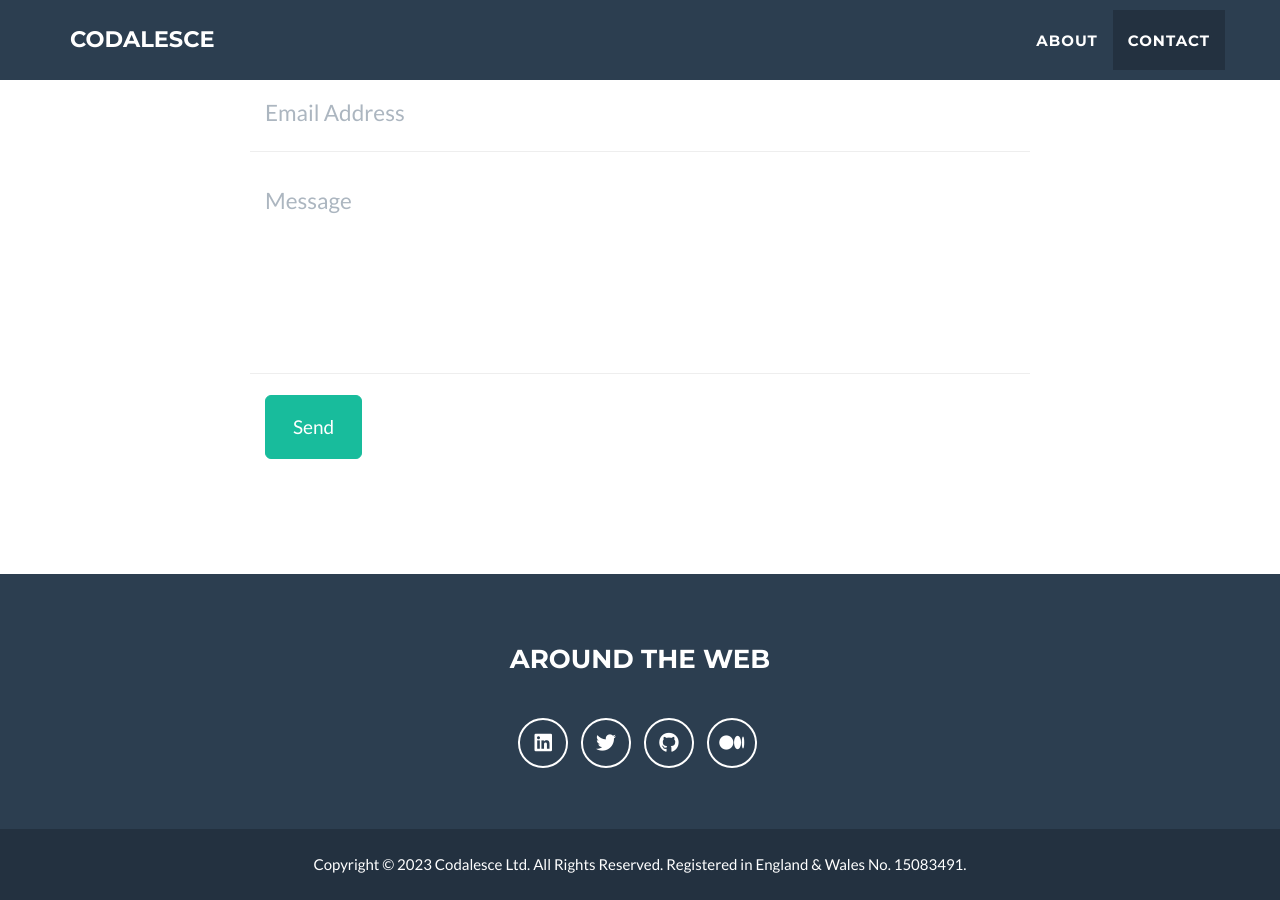
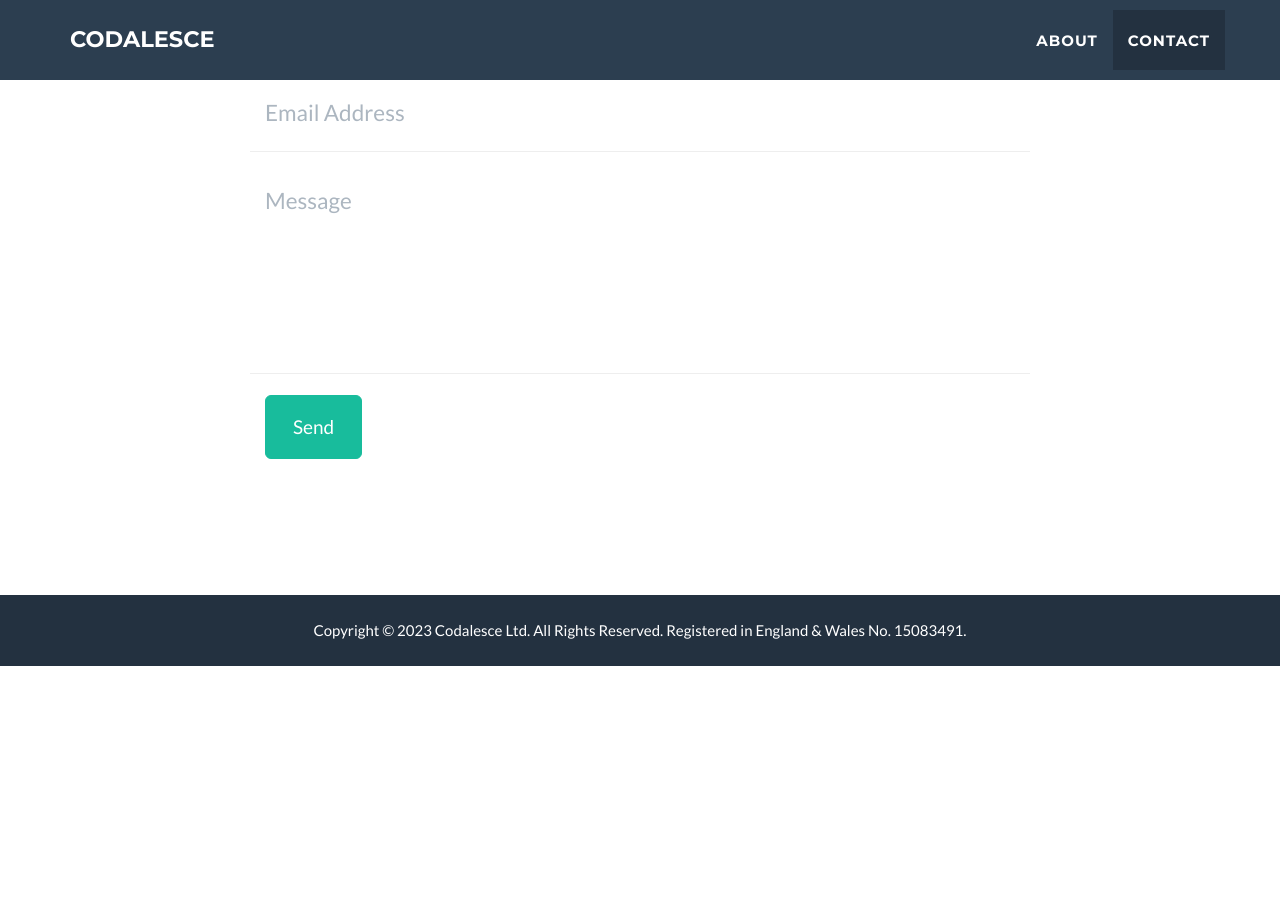
Before and after one commit to Codalesce/codalesce.github.io, a Jekyll site: the page built from _posts/2014-07-18-project-1.markdown, in a window 1280 px wide and 900 px high, scrolled down 1546 px. Built offline with Jekyll 4.4.1, drawn with Linux system fonts in a browser that asks for light colours; after the commit the page ends 2212 px from its top, so only the background shows below that.

Commit message:
Removing footer. Button now opens link in tab.

```diff
--- a/_includes/about.html
+++ b/_includes/about.html
@@ -16,11 +16,12 @@
   </div>
 </div>
 
-      <div class="col-lg-8 col-lg-offset-2 text-center">
-        <a href="https://about.me/rob.nash" class="btn btn-lg btn-outline">
-          <i class="fa fa-user"></i> Meet Rob
-        </a>
-      </div>
+    <div class="col-lg-8 col-lg-offset-2 text-center">
+      <a href="https://about.me/rob.nash" target="_blank" class="btn btn-lg btn-outline">
+        <i class="fa fa-user"></i> Meet Rob
+      </a>
+    </div>
+
     </div>
   </div>
 </section>
--- a/_includes/footer.html
+++ b/_includes/footer.html
@@ -1,6 +1,6 @@
 <!-- Footer -->
 <footer class="text-center">
-  <div class="footer-above">
+  <<!-- div class="footer-above">
     <div class="container">
       <div class="row">
         <div class="footer-col col-md-4">
@@ -28,7 +28,7 @@
         </div>
       </div>
     </div>
-  </div>
+  </div> -->
   <div class="footer-below">
     <div class="container">
       <div class="row">
```
Also changed, not shown: 2 other files.
